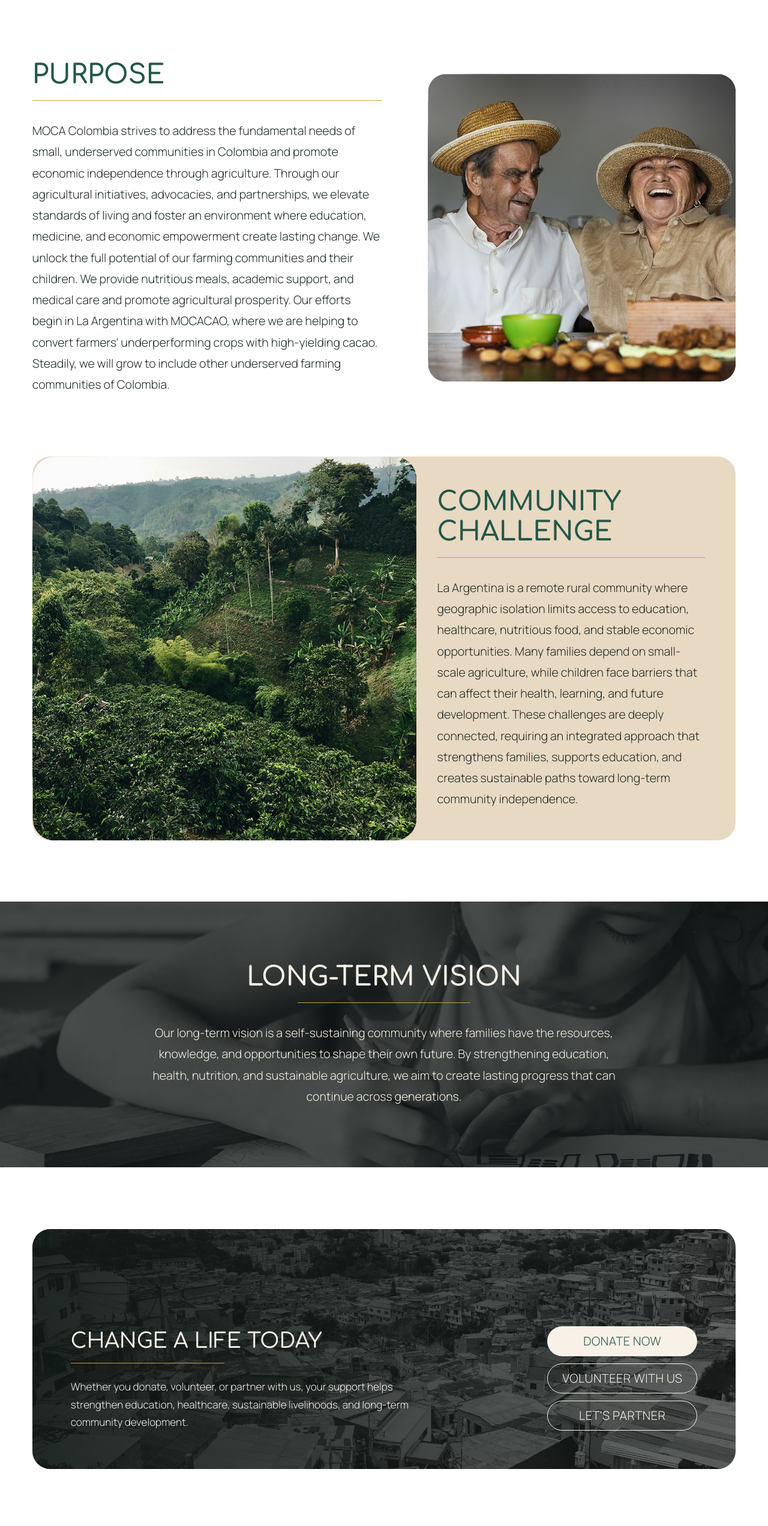
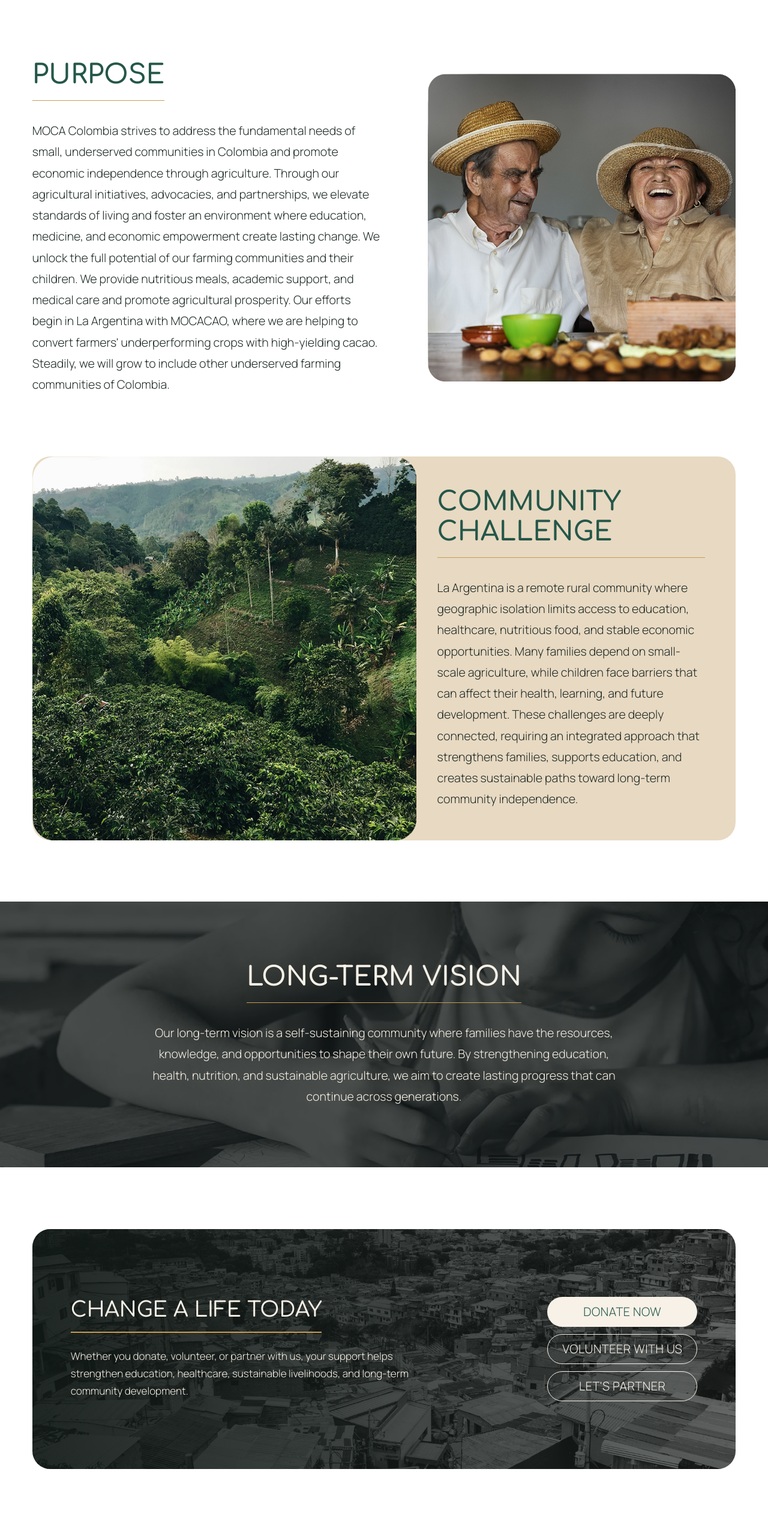
Before and after one commit to owols18/moca-colombia, a Next.js app: page /en/our-mission in a window 1280 px wide. Shown: the part 802-3346 px from the top of the page at 60% size. Built offline with nearby package versions, Linux system fonts and the light colour scheme.

Commit message:
fix: refine mission rules and section radius

```diff
--- a/src/app/[locale]/our-mission/page.module.css
+++ b/src/app/[locale]/our-mission/page.module.css
@@ -66,7 +66,7 @@
 
 .sandCard {
   background: var(--color-sand);
-  border-radius: var(--radius-lg);
+  border-radius: var(--radius-section);
   gap: 0;
   overflow: hidden;
 }
@@ -79,6 +79,7 @@
   line-height: 1.14;
   margin: 0 0 var(--space-6);
   text-transform: uppercase;
+  width: fit-content;
 }
 
 .copy h2 {
@@ -98,10 +99,7 @@
   display: block;
   height: 1.5px;
   margin-top: 16px;
-}
-
-.copy h2::after {
-  width: min(100%, 42rem);
+  width: 100%;
 }
 
 .sandCard .copy {
@@ -179,7 +177,6 @@
 
 .visionContent h2::after {
   margin-inline: auto;
-  width: min(18rem, 70vw);
 }
 
 @media (max-width: 800px) {
--- a/src/app/globals.css
+++ b/src/app/globals.css
@@ -55,6 +55,7 @@
   --radius-lg: 1.875rem;
   --radius-xl: 2.5rem;
   --radius-pill: 999px;
+  --radius-section: 1.875rem; /* 30px: section cards such as Community and CTA */
   --shadow-soft: 0 24px 70px rgb(29 41 37 / 0.12);
   --shadow-focus: 0 0 0 4px rgb(197 155 80 / 0.35);
 
--- a/src/components/site/SharedCta.module.css
+++ b/src/components/site/SharedCta.module.css
@@ -4,7 +4,7 @@
 }
 
 .card {
-  border-radius: var(--radius-lg);
+  border-radius: var(--radius-section);
   color: var(--color-ivory);
   margin-inline: auto;
   max-width: var(--content-max);
@@ -25,7 +25,8 @@
 }
 
 .content {
-  align-items: end;
+  align-content: center;
+  align-items: center;
   display: grid;
   gap: var(--space-7);
   grid-template-columns: minmax(0, 1fr) auto;
@@ -42,6 +43,7 @@
   line-height: 1.15;
   margin: 0 0 var(--space-5);
   text-transform: uppercase;
+  width: fit-content;
 }
 
 .content h2::after {
@@ -50,7 +52,7 @@
   display: block;
   height: 1.5px;
   margin-top: 16px;
-  width: min(16rem, 60vw);
+  width: 100%;
 }
 
 .body {
```
Also changed, not shown: src/components/ui/SiteChrome.module.css (+6 -5 lines), 1 other file (tests, documents, lock files or other folders).
